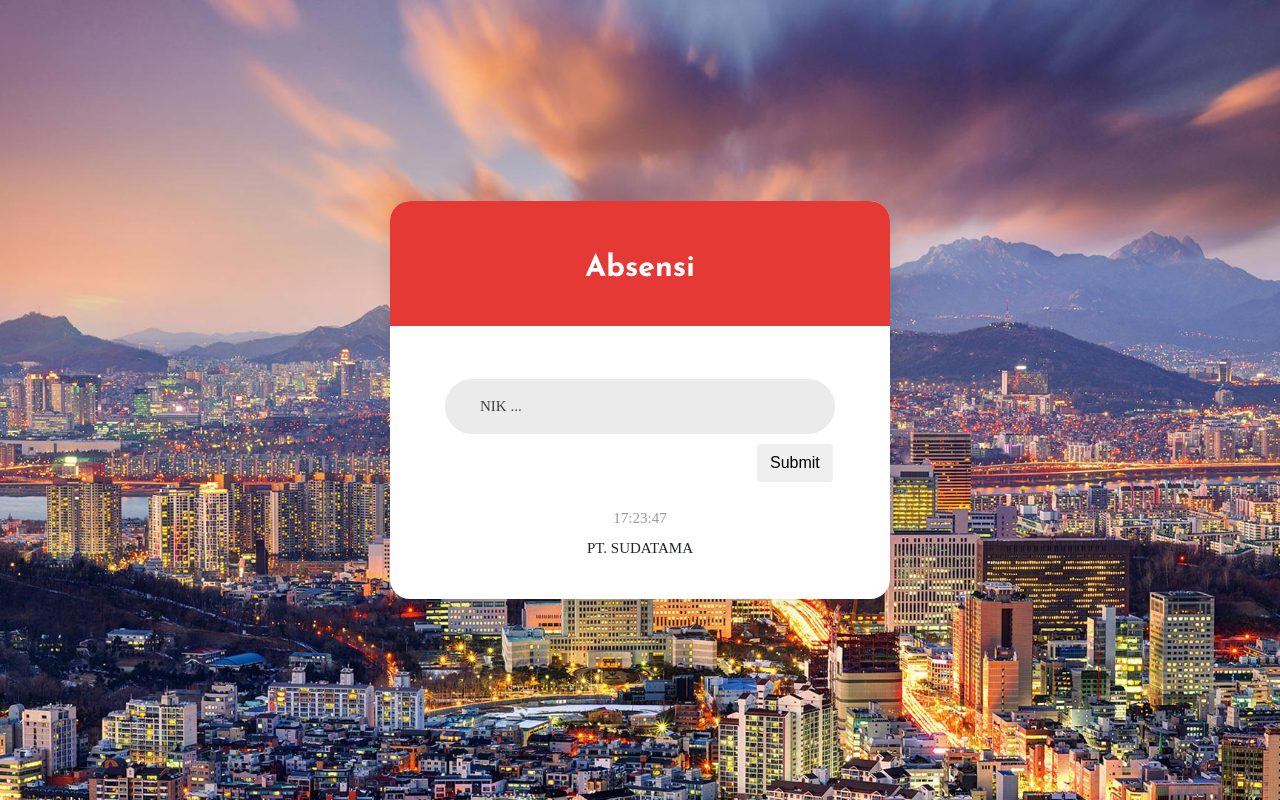
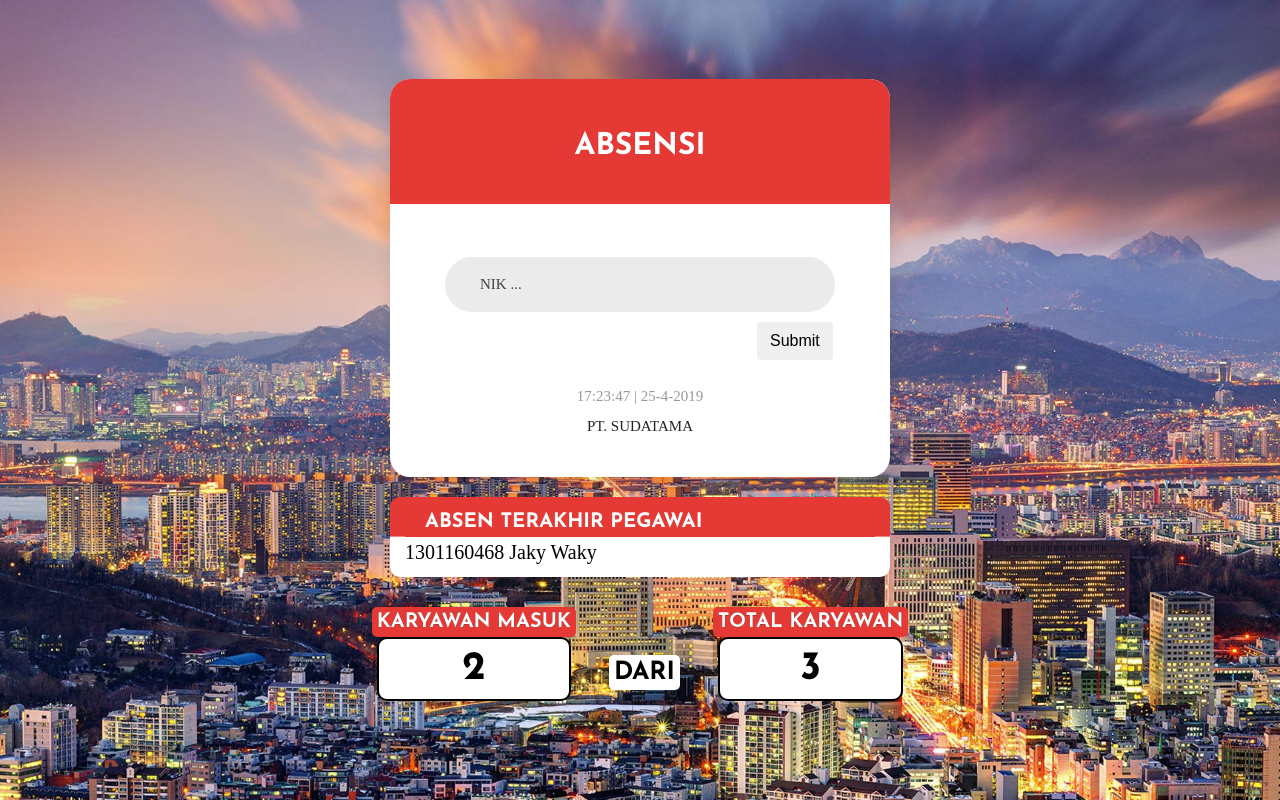
Before and after one commit to madityaar/SISFO_Absensi, a PHP site: page / in a window 1280 px wide. Run offline with PHP 8.4, Linux system fonts and the light colour scheme; data comes from the database, SQL or seed files in the repository; some web fonts are replaced.

Commit message:
UPDATE #2

```diff
--- a/presensi_workshop/css/main.css
+++ b/presensi_workshop/css/main.css
@@ -188,6 +188,7 @@ iframe {
   display: -ms-flexbox;
   display: flex;
   flex-wrap: wrap;
+  flex-direction: column;
   justify-content: center;
   align-items: center;
   padding: 15px;
@@ -385,7 +386,56 @@ iframe {
   visibility: visible;
   opacity: 1;
 }
+.attendant{
+  font-family: JosefinSans-Bold;
+  line-height: normal;
+	color: black;
+  padding: 10px;
+  margin: 5px 5px;
+  font-size: 40px;
+  text-align: center;
 
+  border-radius: 15px;
+}
+
+.susunanbox{
+
+  line-height: normal;
+  padding-top: -10px;
+  box-sizing:border-box;
+  display: inline-block;
+  margin: 5px 20px;
+}
+.teksdiatasbox{
+  border-radius: 5px;
+  padding: 5px;
+  color:white;
+  background-color: #E53935;
+  -webkit-text-stroke-width: 0.1px;
+  -webkit-text-stroke-color: black;
+  font-size: 20px;
+  margin-top: -20px;
+}
+.boxsama {
+  border-radius: 10px;
+	border: 2px solid black;
+	background-color: white;
+  padding: 10px 50px;
+  margin: 0 5px;
+  font-size: 40px;
+}
+.lastabsen{
+  font-family: JosefinSans-Bold;
+  display: flex;
+  flex-direction: column;
+  margin-top: 20px;
+  background-color: white;
+  padding: 10px 15px;
+  border-radius: 10px;
+  text-align: left;
+  width: 500px;
+  background: -webkit-linear-gradient(top, #E53935, #E53935 49%, #ffffff 50%, #ffffff);
+}
 @media (max-width: 992px) {
   .alert-validate::before {
     visibility: visible;
--- a/presensi_workshop/gift_quantity.sql
+++ b/presensi_workshop/gift_quantity.sql
@@ -3,7 +3,7 @@
 -- https://www.phpmyadmin.net/
 --
 -- Host: 127.0.0.1
--- Generation Time: Apr 25, 2019 at 09:14 AM
+-- Generation Time: Apr 25, 2019 at 07:23 PM
 -- Server version: 10.1.28-MariaDB
 -- PHP Version: 7.1.11
 
@@ -60,7 +60,8 @@ CREATE TABLE `datapegawai` (
 
 INSERT INTO `datapegawai` (`NIK`, `Nama`) VALUES
 ('1301160438', 'Aditya Smith'),
-('1301160468', 'Jaky Waky');
+('1301160468', 'Jaky Waky'),
+('1301160555', 'Bambang Sarjana');
 
 -- --------------------------------------------------------
 
--- a/presensi_workshop/index.php
+++ b/presensi_workshop/index.php
@@ -1,10 +1,12 @@
 <?php
+session_start();
 require_once("db.config.php");
+include("initialize.php");
 ?>
 <!DOCTYPE html>
 <html lang="en">
 <head>
-	<!-- <title>Presensi Workshop Double Jawara Digital Telkomsel Area Jabotabek Jabar 2018</title> -->
+
 	<title>Absensi</title>
 	<meta charset="UTF-8">
 	<meta name="viewport" content="width=device-width, initial-scale=1">
@@ -51,7 +53,7 @@ require_once("db.config.php");
 			<div class="wrap-login100" id="custom-search-input">
 				<form class="login100-form validate-form p-l-55 p-r-55 p-t-178" action="absensi.php" method="post">
 					<span class="login100-form-title">
-						Absensi
+						ABSENSI
 					</span>
 
 					<div class="wrap-input100 validate-input m-b-16" data-validate="Please enter NIK or Fullname" id="removeData">
@@ -145,6 +147,22 @@ require_once("db.config.php");
 
 				</form>
 			</div>
+			<div class="lastabsen">
+				<span style="font-size:20px;COLOR:White;background-color: #E53935;padding:0px 20px" > ABSEN TERAKHIR PEGAWAI </span>
+				<span style="font-size:20px;COLOR:BLACK;background-color: WHITE;font-family:Ubuntu-Bold;"><?php echo $row_karyawan[0]."  ".$row_karyawan[1] ?></span>
+			</div>
+			<div class="attendant">
+				<div class="susunanbox">
+					<span class="teksdiatasbox">KARYAWAN MASUK</span>
+					<div class="box_masuk boxsama"><?php echo $count_masuk; ?></div>
+
+				</div>
+				<span style="font-size:25px;COLOR:BLACK;background-color: WHITE; padding:5px;border-radius: 5px;">DARI</span>
+				<div class="susunanbox">
+					<span class="teksdiatasbox">TOTAL KARYAWAN</span>
+					<div class="box_keluar boxsama"><?php echo $count_total; ?></div>
+				</div>
+			</div>
 		</div>
 	</div>
 
@@ -173,10 +191,11 @@ require_once("db.config.php");
 		var h = today.getHours();
 		var m = today.getMinutes();
 		var s = today.getSeconds();
+		var date_t = today.getDate()+'-'+(today.getMonth()+1)+'-'+ today.getFullYear();
 		m = checkTime(m);
 		s = checkTime(s);
 		document.getElementById('txt').innerHTML =
-		h + ":" + m + ":" + s;
+		h + ":" + m + ":" + s + " | " + date_t;
 		var t = setTimeout(startTime, 500);
 	}
 	function checkTime(i) {
--- /dev/null
+++ b/presensi_workshop/initialize.php
@@ -0,0 +1,35 @@
+<?php
+
+  $servername = "localhost";
+  $username = "root";
+  $password = "";
+  $dbname = "gift_quantity";
+
+  $conn = new mysqli($servername, $username, $password, $dbname);
+  // Check connection
+  if ($conn->connect_error) {
+     die("Connection failed: " . $conn->connect_error);
+  }
+
+
+  $karyawan_masuk = "SELECT * FROM absen WHERE tanggal=CURDATE()";
+  $total_karyawan = "SELECT * FROM datapegawai";
+  $last_absen = "SELECT * FROM absen WHERE tanggal=CURDATE() ORDER BY idAbsen DESC LIMIT 1";
+  $result1=mysqli_query($conn, $karyawan_masuk);
+  $result2=mysqli_query($conn, $total_karyawan);
+  $result3=mysqli_query($conn, $last_absen);
+  $row = mysqli_fetch_array($result3,MYSQLI_NUM);
+  $karyawan_terakhir = "SELECT * FROM datapegawai WHERE NIK='".$row[1]."'";
+  $result4 = mysqli_query($conn, $karyawan_terakhir);
+  if($result4->num_rows > 0){
+    $row_karyawan  = mysqli_fetch_array($result4,MYSQLI_NUM);
+  }else{
+    $row_karyawan[0]='Belum ada';
+    $row_karyawan[1]='absen';
+  }
+  $count_masuk = $result1->num_rows;
+  $count_total = $result2->num_rows;
+
+
+
+?>
```
